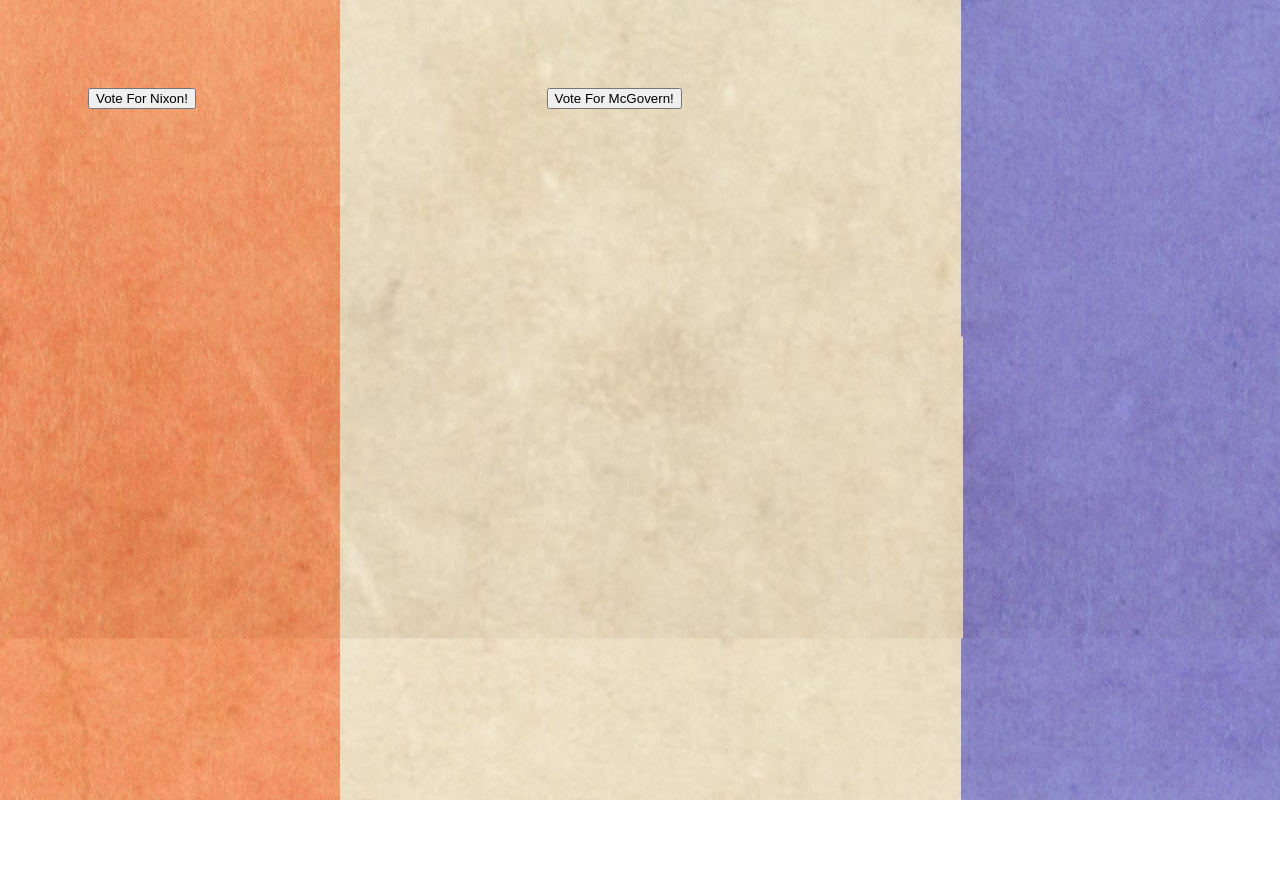
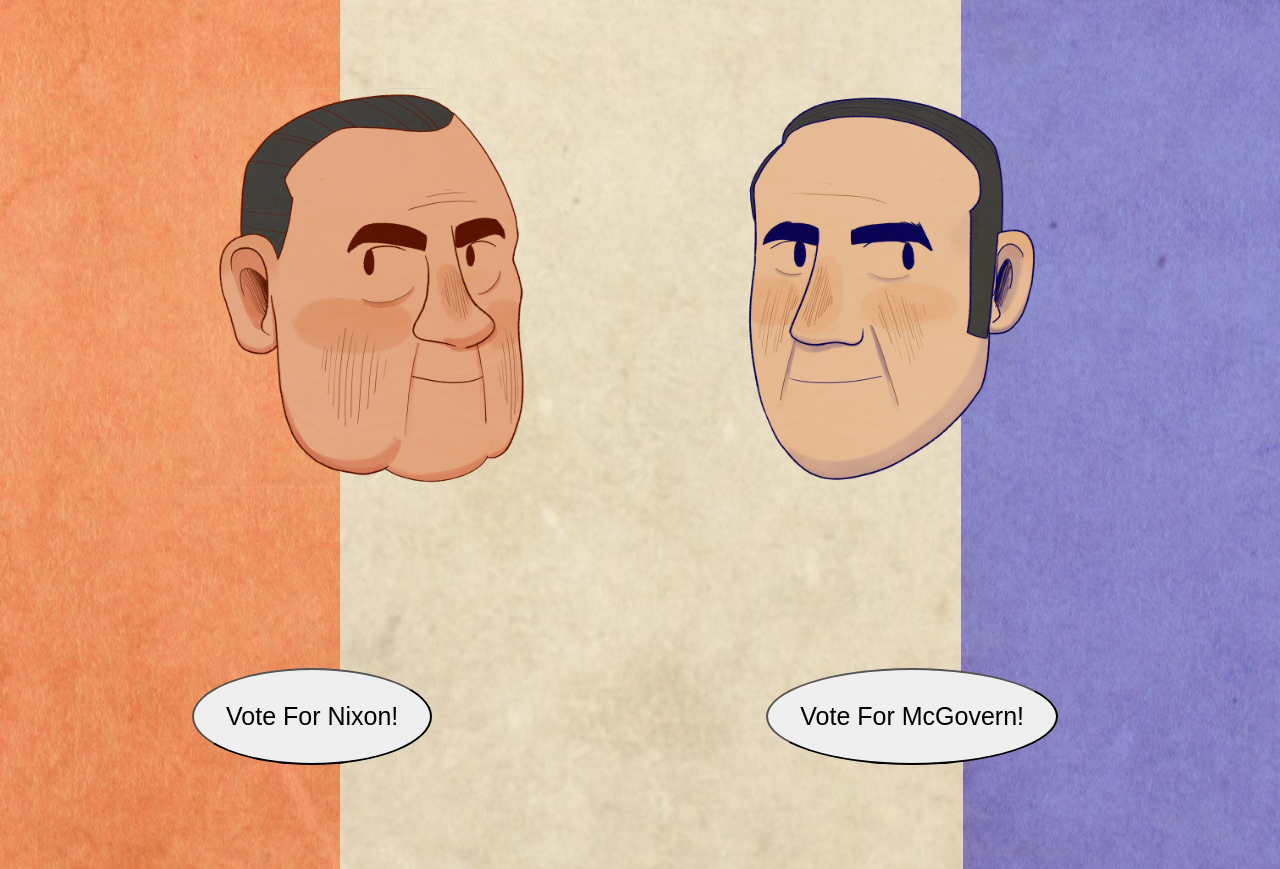
Before and after one commit to Alisson-Corrales/voting-machine, a plain HTML site: page index.html in a window 1280 px wide. Before the commit the page ends 800 px from the top, so only its background shows below. Drawn offline with Linux system fonts and the light colour scheme.

Commit message:
continuing css and javascript ac 2/3/2021

```diff
--- a/index.html
+++ b/index.html
@@ -15,10 +15,12 @@
 
     <link rel="stylesheet" href="style.css">
 </head>
-<body id="main">
+<body>
+    <img src="images/nixton-toon.png" width="360" height="400" input="nixton">
+    <img src="images/mcgovern-toon.png" width="360" height="400" input="mcgovern">
+
     <input id="voteNixon" type="button" value="Vote For Nixon!" onclick="document.location='voteNixon.html'">
     <input id="voteGovern" type="button" value="Vote For McGovern!" onclick="document.location='voteMcGovern.html'">
-
     <script src="script.js"></script>
 </body>
 
--- a/script.js
+++ b/script.js
@@ -29,7 +29,7 @@ voteGovern.onclick = function () {
     //let moveToTop = (Math.random() * (button.clientHeight - screen.height) - screen.height); //takes a random number * (the height of the button - the height of the body)
     //let moveToLeftnRight = (Math.random() * (button.width - screen.width) - screen.width); //the same but with width
     let moveToTop = (Math.random() * (screen.height - Math.random()));
-    let moveToLeftnRight = (Math.random() * (screen.width - screen.height));
+    let moveToLeftnRight = (Math.random() * (screen.width - Math.random()));
     button.style.top = moveToTop + "px";
     console.log(moveToTop + "px");
     //writes in CSS: button{margin-top: "the number that comes out of moveToTop" px}
--- a/style.css
+++ b/style.css
@@ -2,17 +2,26 @@ html{
     background-image: url(images/background.jpg);
     background-position: center;
     cursor: url(images/cursor.png), pointer;
+    text-align: center;
 }
 
 input{
     display: inline-grid;
-    align-items: center;
-    align-content: center;
     position: relative;
-    margin: 10vh;
+    margin: 6rem;
+    margin-left: 150px;
+    margin-right: 180px;
+    padding: 2rem;
+    font-family: fantasy;
+    font-size: 25px;
+    border-radius: 60%;
 
 }
 
-#voteGovern{
-    margin-left: 20em;
+img{
+    display: inline-grid;
+    align-content: center;
+    padding: 2rem;
+    margin: 3rem;
+    margin-left: 2rem;
 }
```
Also changed, not shown: images/mcgovern head.png (added), images/mcgovern-toon.png (added), images/nixton head.png (added), images/nixton-toon.png (added), 6 other files.
